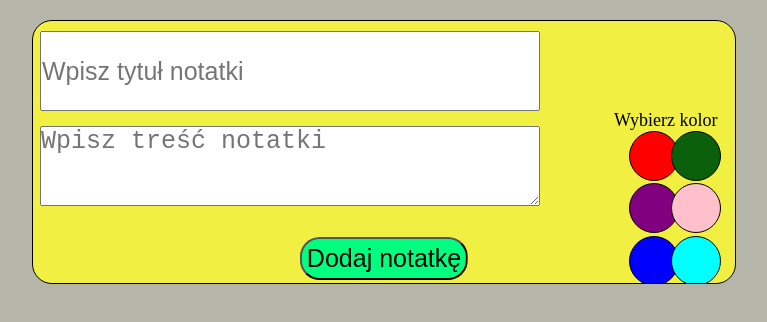
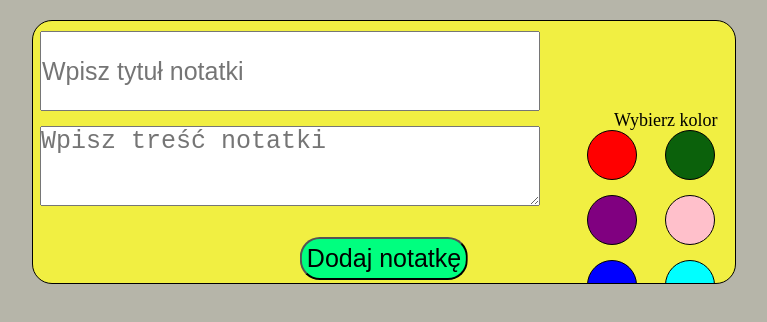
Before and after one commit to Toszimi/Programowanie-z-JavaScript, a plain HTML site: page NoteKeep/index.html in a window 1280 px wide. Shown: the top 322 px of the page, without its empty margins (256-1023 px from the left). Drawn offline with Linux system fonts and the light colour scheme.

Commit message:
fix, dodanie wyboru koloru

```diff
--- a/NoteKeep/index.html
+++ b/NoteKeep/index.html
@@ -9,21 +9,22 @@
 </head>
 
 <body>
-    <div class="wrapper">
-        <div class="notePad">
-            <button id=dodajNotatke>Dodaj notatkę</button>
-            <div class="chooseColor">Wybierz kolor</div>
-            <div class="red"></div>
-            <div class="purple"></div>
-            <div class="blue"></div>
-            <div class="green"></div>
-            <div class="pink"></div>
-            <div class="cyan"></div>
-            <div class="titleNote">
-                <input type="text" id='note1' name='' placeholder="Wpisz tytuł notatki">
+    <div class='wrapper'>
+        <div class='notePad'>
+            <button id='dodajNotatke'>Dodaj notatkę</button>
+            <div class='chooseColor'>Wybierz kolor
+                <button class='red'></button>
+                <button class='purple'></button>
+                <button class='blue'></button>
+                <button class='green'></button>
+                <button class='pink'></button>
+                <button class='cyan'></button>
             </div>
-            <div class="contentNote">
-                <textarea id='note2' placeholder="Wpisz treść notatki"></textarea>
+            <div class='titleNote'>
+                <input type="text" id='note1' name='' placeholder='Wpisz tytuł notatki'>
+            </div>
+            <div class='contentNote'>
+                <textarea id='note2' placeholder='Wpisz treść notatki'></textarea>
             </div>
         </div>
     </div>
--- a/NoteKeep/main.js
+++ b/NoteKeep/main.js
@@ -1,18 +1,27 @@
 /* eslint-disable no-inner-declarations */
 const lsKey = 'notes';
 let notes = [];
+window.color = '';
+
+
 const notesContainer = document.querySelector('main');
 document.querySelector('#dodajNotatke').addEventListener('click', onNewNote);
-
+function colorSet(event) {
+    const target = event.currentTarget;
+    let styles = window.getComputedStyle(target);
+    window.color = styles.getPropertyValue('background-color');
+    console.log(target, window.color);
+}
 function onNewNote() {
     const title = document.querySelector('#note1').value;
     const content = document.querySelector('#note2').value;
+    const color = window.color;
     window.clickTime = notes.length;
     const note = {
         id: window.clickTime,
         title: title,
         content: content,
-        colour: '',
+        color: color,
         pinned: false,
         createDate: new Date(),
     };
@@ -20,6 +29,13 @@ function onNewNote() {
     notes.push(note);
     localStorage.setItem(lsKey, JSON.stringify(notes));
     window.location.reload();
+}
+
+
+
+const colorsButton = document.querySelectorAll('.chooseColor button');
+for (let index = 0; index < colorsButton.length; index++) {
+    colorsButton[index].addEventListener('click', colorSet);
 }
 
 const notesFromLocalStorage = JSON.parse(localStorage.getItem(lsKey));
@@ -59,12 +75,16 @@ for (const note of notes) {
         localStorage.setItem(lsKey, JSON.stringify(notesFromLocalStorage));
     }
     htmlNote.classList.add('note');
-    htmlId.classList.add('niewidok');
     htmlNote.appendChild(htmlId);
     htmlNote.appendChild(htmlTitle);
     htmlNote.appendChild(htmlContent);
     htmlNote.appendChild(htmlDate);
     htmlNote.appendChild(htmlRemoveBtn);
-
     notesContainer.appendChild(htmlNote);
 }
+const setColor = document.querySelectorAll('.note');
+for (let index = 0; index < notesFromLocalStorage.length; index++) {
+
+    setColor[index].style.background = notesFromLocalStorage[index].color;
+    console.log(notesFromLocalStorage[index].color);
+}
--- a/NoteKeep/style.css
+++ b/NoteKeep/style.css
@@ -42,37 +42,39 @@ width: 50px;
     border: 1px solid black;
     position: absolute;
     border-radius: 50%;
+    cursor: pointer;
     }
     .red{
         background-color: red;
-    right:8%;
-    top :42%;
+        right:80px;
+        top :20px;
     }
     .purple{
         background-color: purple;
-    right:8%;
-    top :62%;
+        right:80px;
+        top :85px;
     }
     .blue{
         background-color: blue;
-    right:8%;
-    top :82%;
+        right:80px;
+        top :150px;
     }
     .green{
         background-color: rgb(11, 97, 11);
-    right:2%;
-    top :42%;
+        right:2px;
+        top :20px;
     }
     .pink{
         background-color: pink;
-    right:2%;
-    top :62%;
+        right:2px;
+        top :85px;
     }
     .cyan{
         background-color: cyan;
-    right:2%;
-    top :82%;
+        right:2px;
+        top :150px;
     }
+
 .titleNote, .contentNote{
     position: absolute;
     left: 1%;
@@ -90,6 +92,6 @@ border-radius: 50%;
 }
 .note{
     float: left;
-    border: 1px solid red;
+    border: 1px solid transparent;
     margin: 10px;
 }
```
Lines whose indentation alone changed are shown as unchanged.
